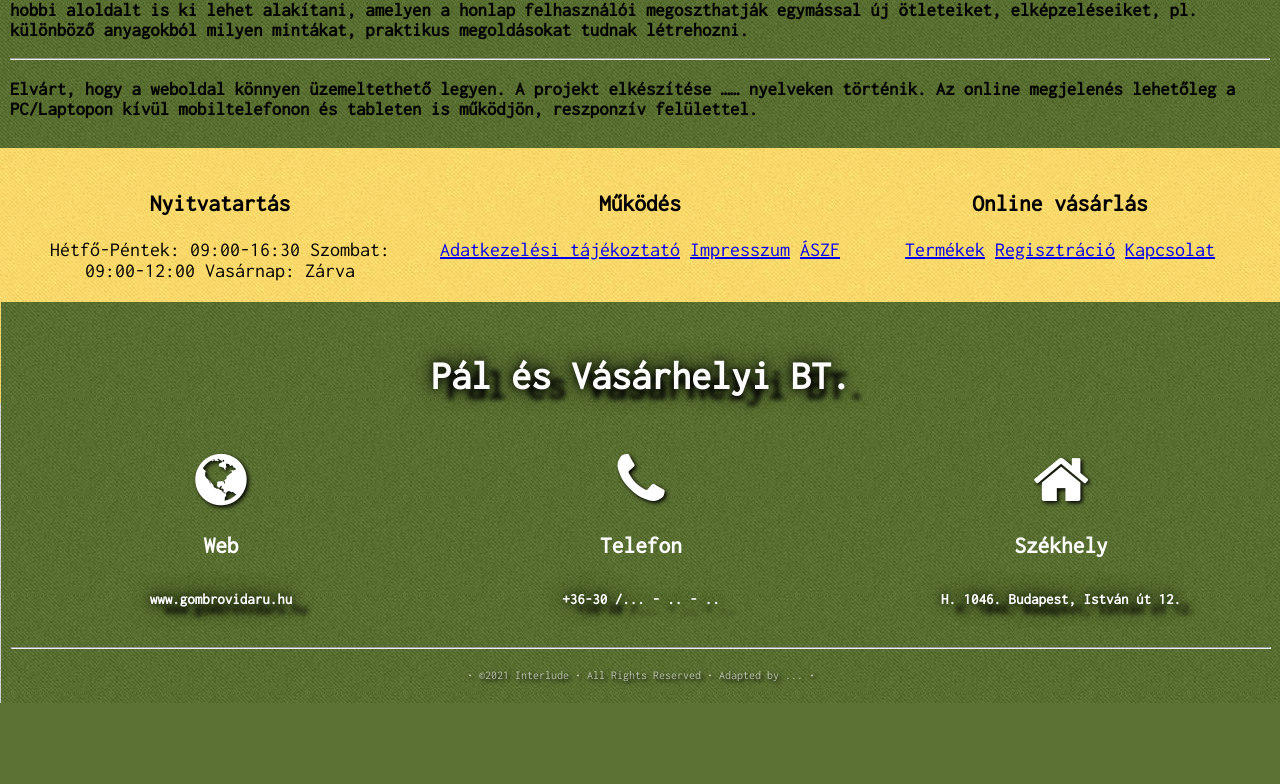
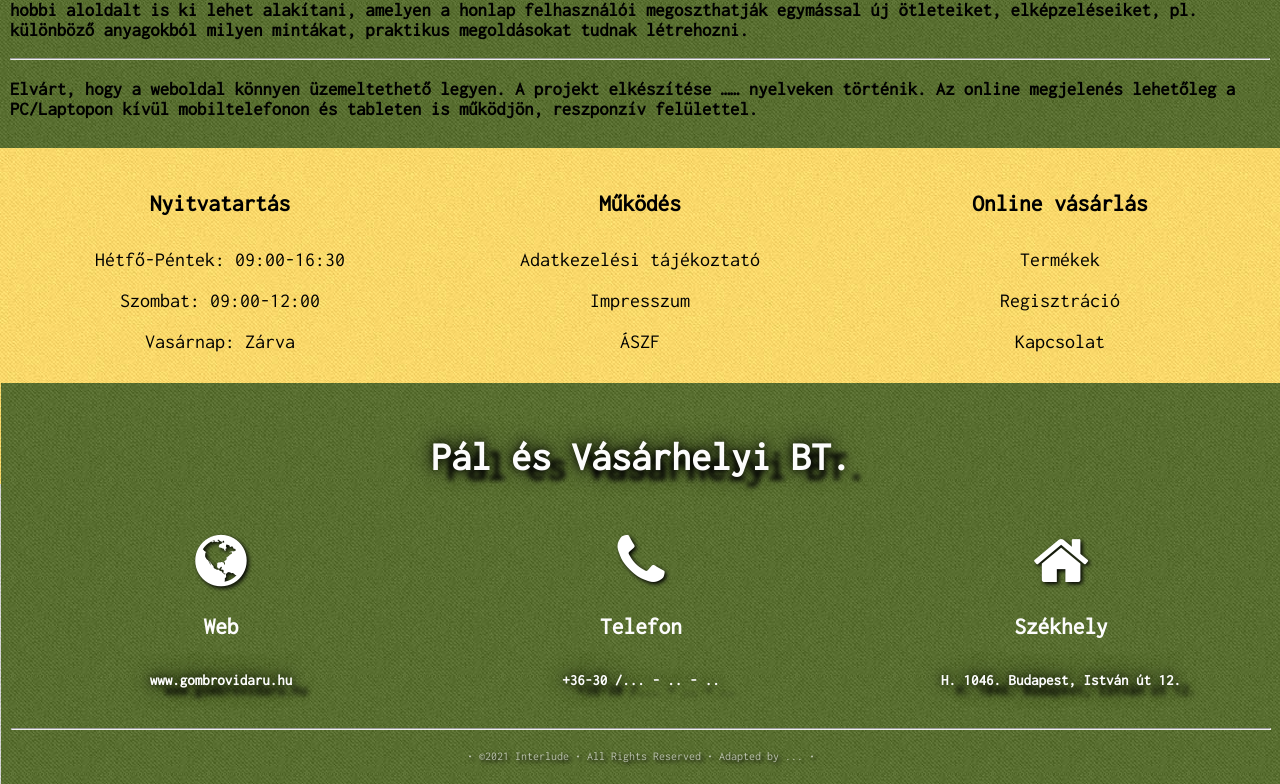
Before and after one commit to l4kyxa/AFP2021_1_LB_A, a PHP site: page /rolunk.php in a window 1280 px wide. Shown: the part 786-1570 px from the top of the page. Before the commit the page ends 1489 px from the top, so only its background shows below. Run offline with PHP 8.4, Linux system fonts and the light colour scheme.

Commit message:
style.css- vertikális menu megirása

```diff
--- a/Front-End/css/style.css
+++ b/Front-End/css/style.css
@@ -486,3 +486,32 @@
 
 
 /**************************************************************/
+
+
+/*VERTICALIS menü */
+.vertical-menu {
+	/*width: 100%;*/
+	min-width: 20%;
+	height: 100%;
+	/*overflow-y: auto;*/
+}
+.vertical-menu a {
+	background-color: rgba(238, 238, 238, 0);
+	color: black;
+	display: block;
+	padding: 10px;
+	text-decoration: none;
+}
+.vertical-menu a:hover {
+	background-color: rgba(204, 204, 204, 0);
+	color: #fcfcfc;
+	text-shadow: 2px 2px 4px #000000;
+}
+.vertical-menu a.active {
+	background-color: #fcfcfc;
+	color: #030303;
+}
+
+
+
+/**************************************************************/
```
